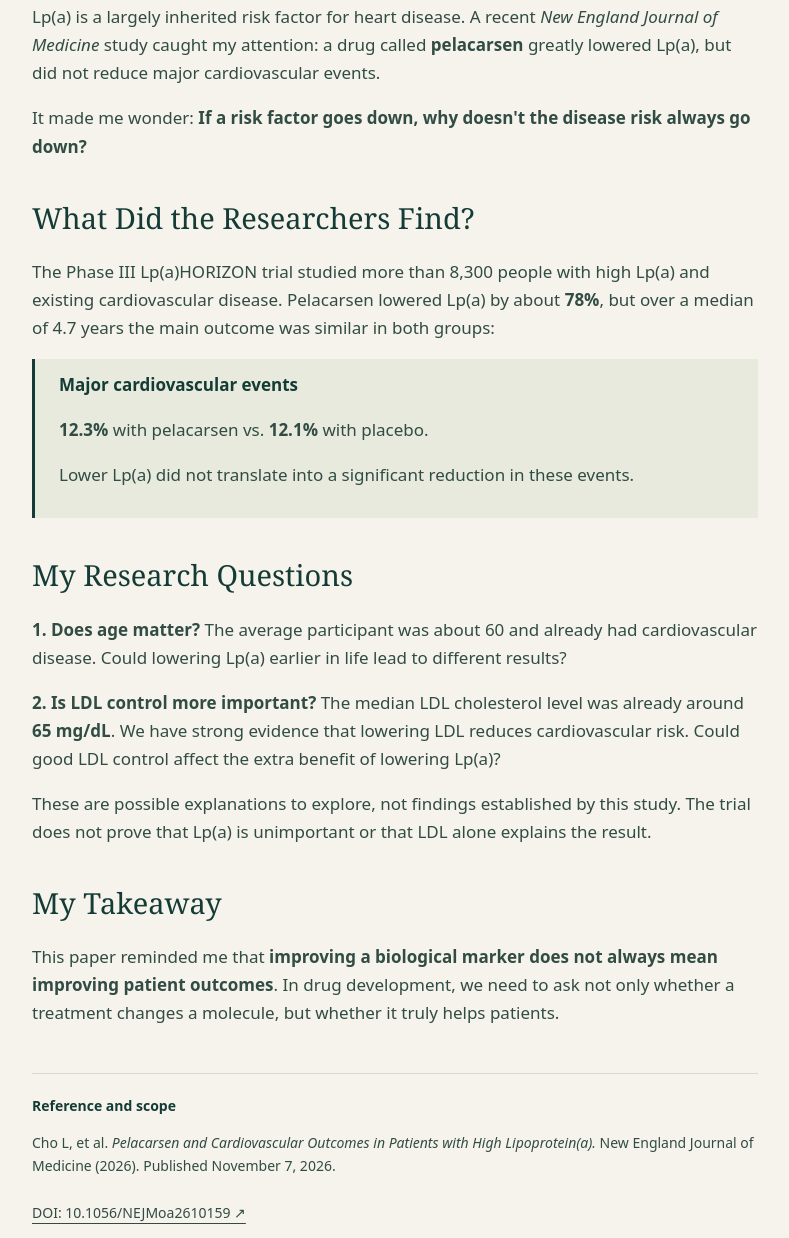
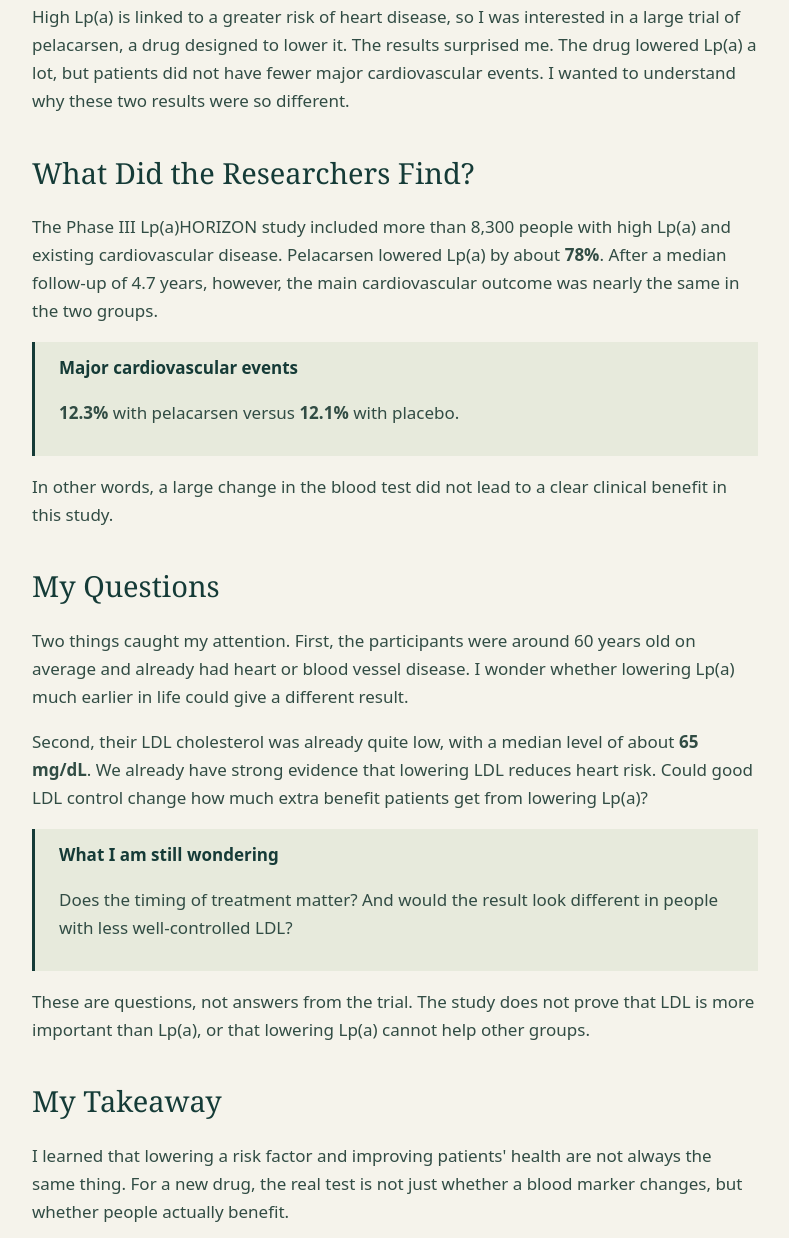
Before and after one commit to AmandaNWC/AmandaNWC.github.io, a plain HTML site: page lpa-horizon.html in a window 1280 px wide. Shown: the part 576-1814 px from the top of the page, without its empty margins (245-1034 px from the left). Drawn offline with Linux system fonts and the light colour scheme.

Commit message:
Simplify and align research note voice: lpa-horizon.html

```diff
--- a/lpa-horizon.html
+++ b/lpa-horizon.html
@@ -17,22 +17,20 @@
 <p class="meta">Nai-Wen Chi · November 13, 2026 · Literature reading note</p>
 <p class="scope-notice">This trial studied patients with existing cardiovascular disease. The questions below about LDL cholesterol and earlier treatment are my own interpretation, not conclusions proven by the trial.</p>
 
+
 <h2>Why I Read This Paper</h2>
-<p>Lp(a) is a largely inherited risk factor for heart disease. A recent <em>New England Journal of Medicine</em> study caught my attention: a drug called <strong>pelacarsen</strong> greatly lowered Lp(a), but did not reduce major cardiovascular events.</p>
-<p>It made me wonder: <strong>If a risk factor goes down, why doesn't the disease risk always go down?</strong></p>
-
+<p>High Lp(a) is linked to a greater risk of heart disease, so I was interested in a large trial of pelacarsen, a drug designed to lower it. The results surprised me. The drug lowered Lp(a) a lot, but patients did not have fewer major cardiovascular events. I wanted to understand why these two results were so different.</p>
 <h2>What Did the Researchers Find?</h2>
-<p>The Phase III Lp(a)HORIZON trial studied more than 8,300 people with high Lp(a) and existing cardiovascular disease. Pelacarsen lowered Lp(a) by about <strong>78%</strong>, but over a median of 4.7 years the main outcome was similar in both groups:</p>
-<div class="question"><strong>Major cardiovascular events</strong><p><strong>12.3%</strong> with pelacarsen vs. <strong>12.1%</strong> with placebo.</p><p>Lower Lp(a) did not translate into a significant reduction in these events.</p></div>
-
-<h2>My Research Questions</h2>
-<p><strong>1. Does age matter?</strong> The average participant was about 60 and already had cardiovascular disease. Could lowering Lp(a) earlier in life lead to different results?</p>
-<p><strong>2. Is LDL control more important?</strong> The median LDL cholesterol level was already around <strong>65 mg/dL</strong>. We have strong evidence that lowering LDL reduces cardiovascular risk. Could good LDL control affect the extra benefit of lowering Lp(a)?</p>
-<p>These are possible explanations to explore, not findings established by this study. The trial does not prove that Lp(a) is unimportant or that LDL alone explains the result.</p>
-
+<p>The Phase III Lp(a)HORIZON study included more than 8,300 people with high Lp(a) and existing cardiovascular disease. Pelacarsen lowered Lp(a) by about <strong>78%</strong>. After a median follow-up of 4.7 years, however, the main cardiovascular outcome was nearly the same in the two groups.</p>
+<div class="question"><strong>Major cardiovascular events</strong><p><strong>12.3%</strong> with pelacarsen versus <strong>12.1%</strong> with placebo.</p></div>
+<p>In other words, a large change in the blood test did not lead to a clear clinical benefit in this study.</p>
+<h2>My Questions</h2>
+<p>Two things caught my attention. First, the participants were around 60 years old on average and already had heart or blood vessel disease. I wonder whether lowering Lp(a) much earlier in life could give a different result.</p>
+<p>Second, their LDL cholesterol was already quite low, with a median level of about <strong>65 mg/dL</strong>. We already have strong evidence that lowering LDL reduces heart risk. Could good LDL control change how much extra benefit patients get from lowering Lp(a)?</p>
+<div class="question"><strong>What I am still wondering</strong><p>Does the timing of treatment matter? And would the result look different in people with less well-controlled LDL?</p></div>
+<p>These are questions, not answers from the trial. The study does not prove that LDL is more important than Lp(a), or that lowering Lp(a) cannot help other groups.</p>
 <h2>My Takeaway</h2>
-<p>This paper reminded me that <strong>improving a biological marker does not always mean improving patient outcomes</strong>. In drug development, we need to ask not only whether a treatment changes a molecule, but whether it truly helps patients.</p>
-
+<p>I learned that lowering a risk factor and improving patients' health are not always the same thing. For a new drug, the real test is not just whether a blood marker changes, but whether people actually benefit.</p>
 <div class="source"><strong>Reference and scope</strong><p>Cho L, et al. <em>Pelacarsen and Cardiovascular Outcomes in Patients with High Lipoprotein(a).</em> New England Journal of Medicine (2026). Published November 7, 2026.</p><p><a href="https://doi.org/10.1056/NEJMoa2610159" target="_blank" rel="noopener noreferrer">DOI: 10.1056/NEJMoa2610159 ↗</a></p><p>A personal reading note based on published research. My questions are hypotheses, not proven clinical conclusions.</p></div>
 </main>
 <footer><a href="index.html#notes" target="_blank" rel="noopener noreferrer">Back to research notes</a><span>Literature reading note</span></footer>
```
